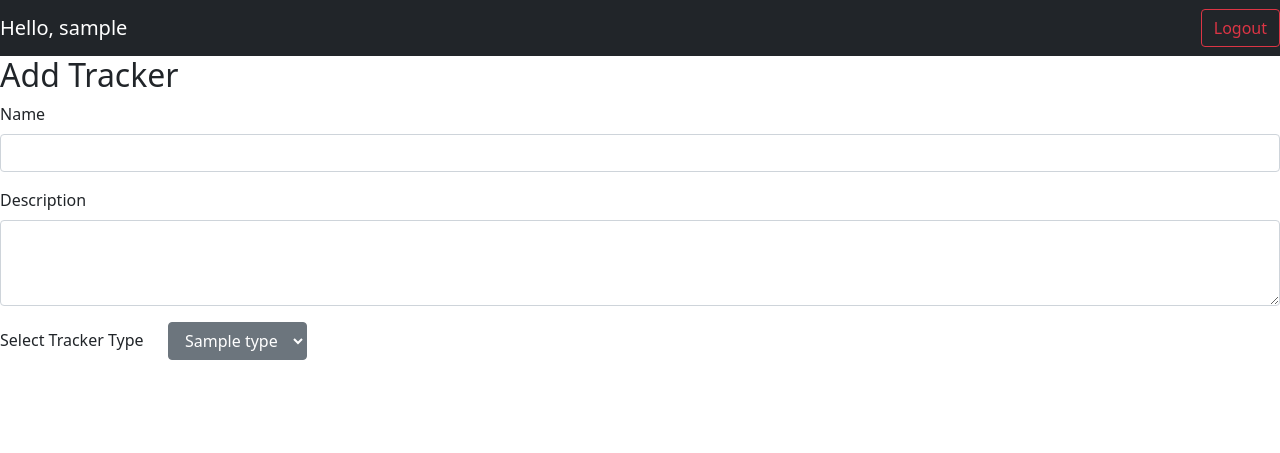
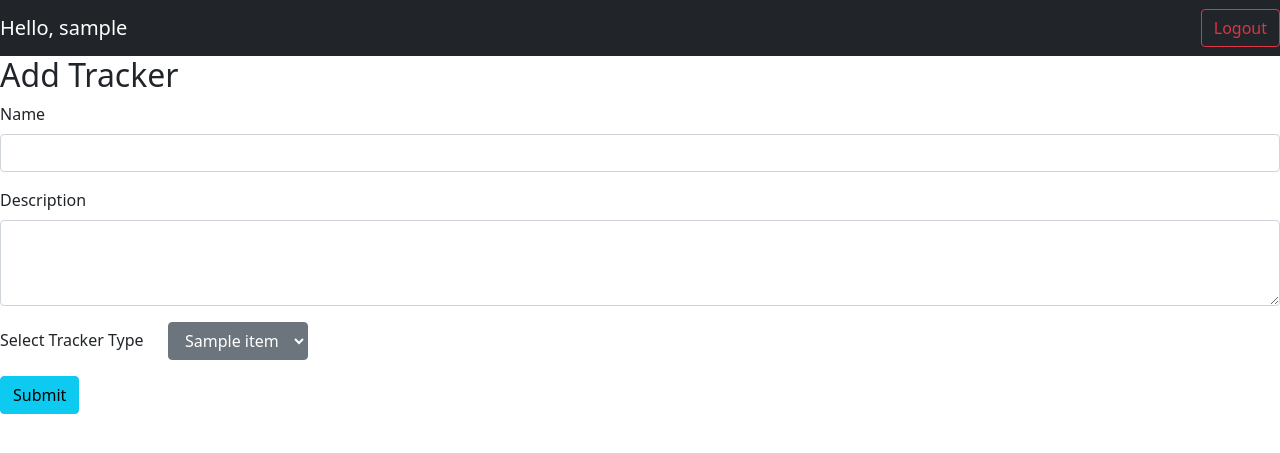
Before and after one commit to harishsahadev/QuantifiedSelf-App, a Flask app: template templates/create_tracker.html in a window 1280 px wide. Shown: the top 453 px of the page. Run offline with Flask 2, Linux system fonts and the light colour scheme; the template is opened without the code that fills it: most values are stand-ins (such as "Sample title", 1, 10 or a date in 2020).

Commit message:
Create tracker template

```diff
--- a/application/controllers.py
+++ b/application/controllers.py
@@ -31,7 +31,6 @@ def register():
         user = User.query.filter_by(username=username).first()
         if user != None:
             flash('Try a different Username', category='danger')
-
         else:
             user = User(username=username, password=request.form["password"], fname=request.form["fname"], lname=request.form["lname"])
             db.session.add(user)
@@ -45,13 +44,21 @@ def register():
 def dashboard(userid):
     user = User.query.filter_by(userid=userid).first()
     tracker = Tracker.query.filter_by(userid=userid).all()
-    #if tracker == None:
-        #return render_template("create_tracker.html", title="Dashboard", username=user.fname)
 
     return render_template('dashboard.html', title="Dashboard", username=user.fname, userid=userid, tracker=tracker)
 
-@app.route("/dashboard/<int:userid>/create")
+tracker_type = ["Numeric", "Muliple Choice", "Time Duration", "Boolean"]
+
+@app.route("/dashboard/<int:userid>/create", methods=["GET","POST"])
 def create_tracker(userid):
     user = User.query.filter_by(userid=userid).first()
-    tracker_type = Tracker_type.query.all()
-    return render_template('create_tracker.html', title="Create Tracker", username=user.fname, tracker_type=tracker_type)
+    #print(Tracker_type.type['typeid'=2])
+    print(tracker_type[1])
+
+    if request.method == "POST":
+        type = request.form.get('tracker_type')
+        print(type)
+        if tracker_type[1] == type:
+            return render_template("multiple_choice.html", title="Add choices", username=user.fname, userid=userid)
+
+    return render_template('create_tracker.html', title="Create Tracker", username=user.fname, userid=userid, tracker_type=tracker_type)
--- a/templates/create_tracker.html
+++ b/templates/create_tracker.html
@@ -1,7 +1,7 @@
 {% extends "base.html" %}
 {% block main_content %}
     <h2>Add Tracker</h2>
-    <form>
+    <form action="{{ url_for('create_tracker', userid=userid) }}" method="POST" id="update-student-form">
         <div class="mb-3">
             <label class="form-label">Name</label>
             <input type="text" class="form-control" name="name" id="name">
@@ -13,10 +13,13 @@
         <div class="dropdown mb-3">
             <label for="courses" class="form-label">Select Tracker Type </label> &emsp;
             <select name="tracker_type" id="tracker_type" class="btn btn-secondary dropdown-toggle" type="button" data-bs-toggle="dropdown" aria-expanded="false">
-                {% for each_type in tracker_type %}
-                <option value="{{ each_type['typeid'] }}">{{ each_type['type'] }}</option>
+                {% for item in tracker_type %}
+                <option value="{{ item }}">{{ item }}</option>
                 {% endfor %}
             </select>
         </div>
+        <div class="form-group">
+            <button type="submit" class="btn btn-info">Submit</button>
+        </div>
     </form>
 {% endblock main_content%}
--- /dev/null
+++ b/templates/multiple_choice.html
@@ -0,0 +1,4 @@
+{% extends "base.html" %}
+{% block main_content %}
+
+{% endblock main_content%}
```
